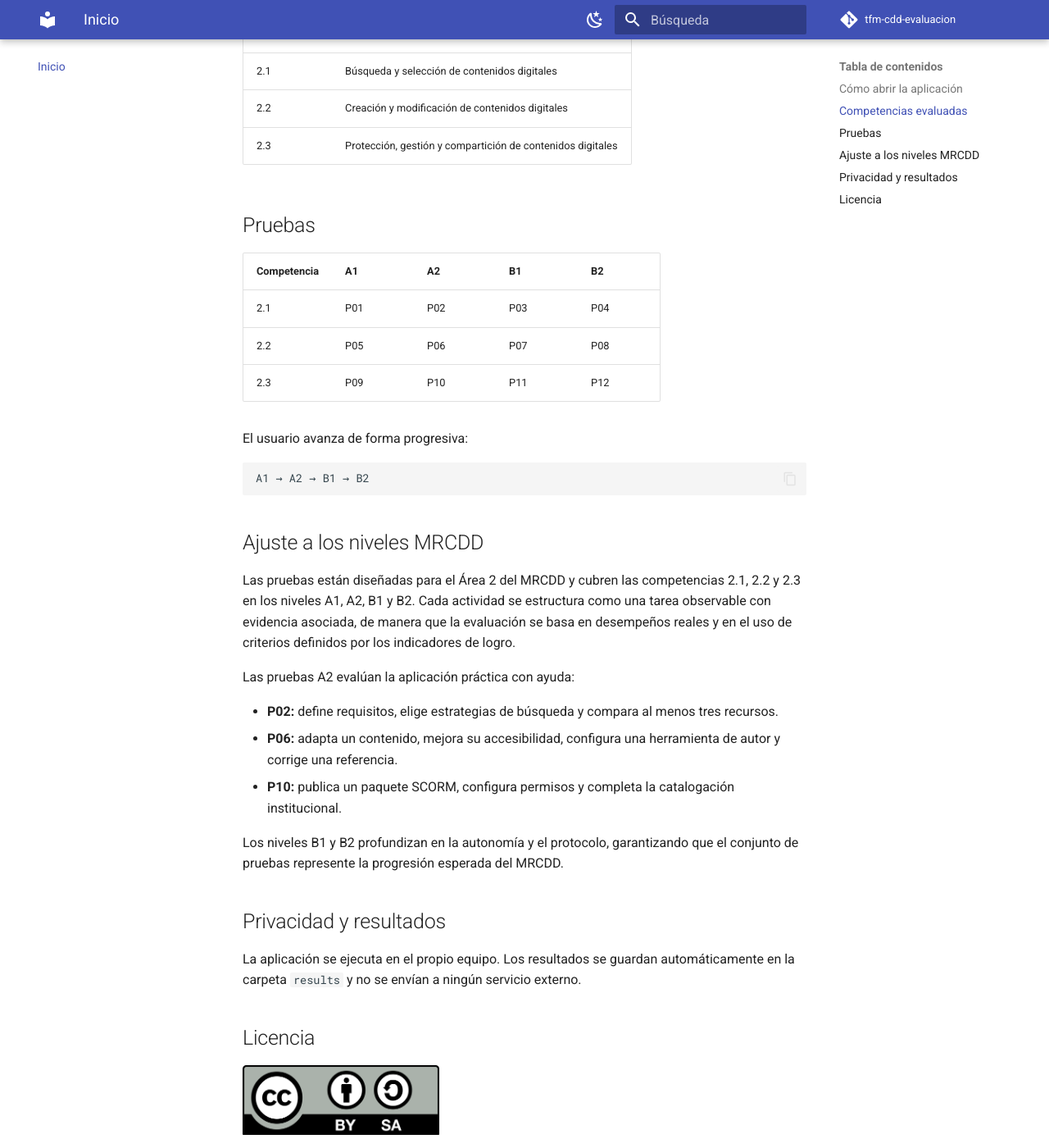
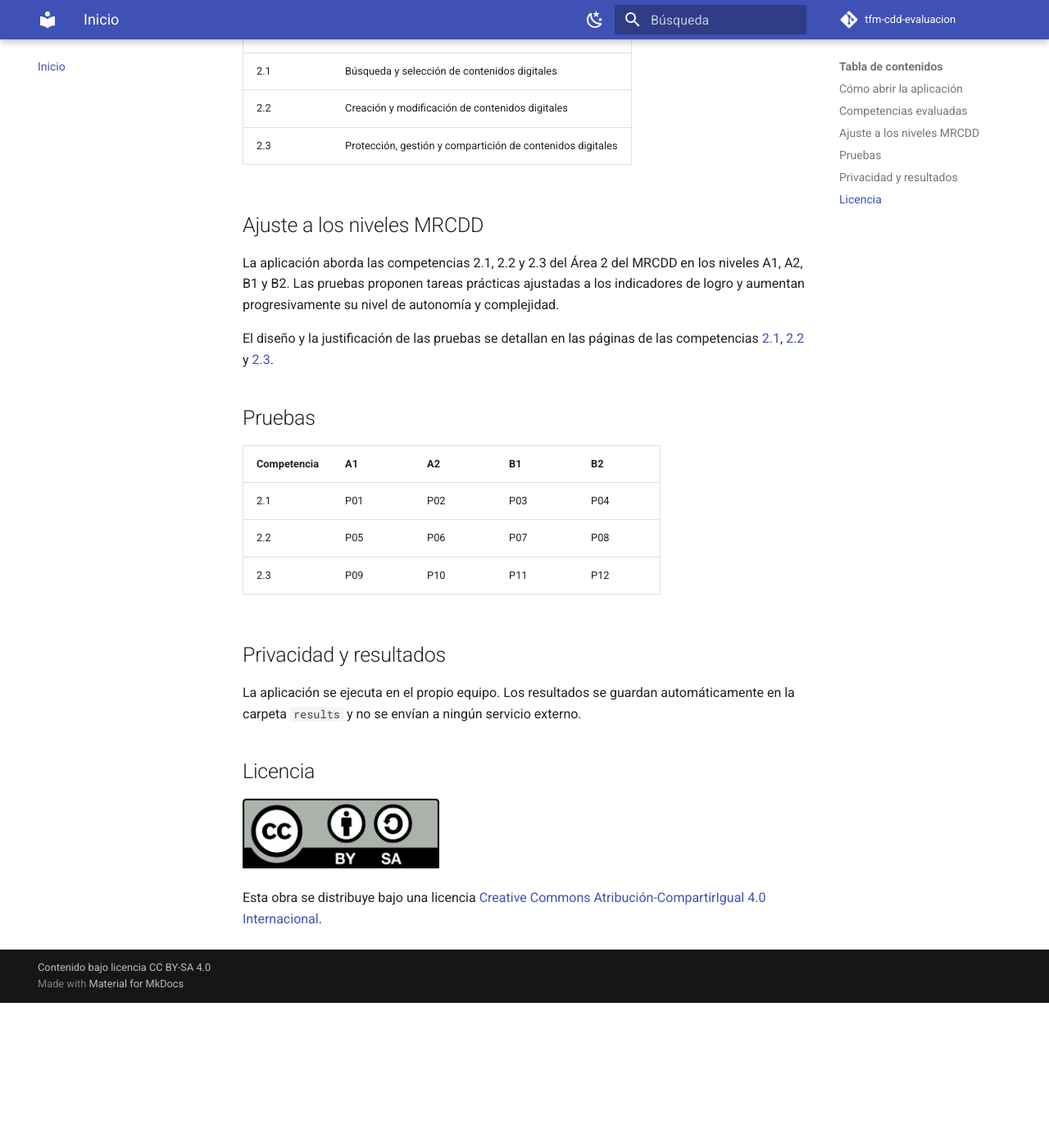
Before and after one commit to gonvga/tfm-cdd-evaluacion, an MkDocs documentation site: the page built from docs/index.md, in a window 1280 px wide and 1400 px high, scrolled down 1139 px. Shown: the whole window at 82% size. Built offline with MkDocs 1.6.1 and Material for MkDocs 9.7.7, drawn with Linux system fonts in a browser that asks for light colours; comment, search, counter and statistics services are not loaded; after the commit the page ends 2362 px from its top, so only the background shows below that.

Commit message:
Simplify front page

````diff
--- a/docs/index.md
+++ b/docs/index.md
@@ -38,6 +38,12 @@ Esta aplicación evalúa el Área 2 del Marco de Referencia de la Competencia Di
 | 2.2 | Creación y modificación de contenidos digitales |
 | 2.3 | Protección, gestión y compartición de contenidos digitales |
 
+## Ajuste a los niveles MRCDD
+
+La aplicación aborda las competencias 2.1, 2.2 y 2.3 del Área 2 del MRCDD en los niveles A1, A2, B1 y B2. Las pruebas proponen tareas prácticas ajustadas a los indicadores de logro y aumentan progresivamente su nivel de autonomía y complejidad.
+
+El diseño y la justificación de las pruebas se detallan en las páginas de las competencias [2.1](competencia-21.md), [2.2](competencia-22.md) y [2.3](competencia-23.md).
+
 ## Pruebas
 
 | Competencia | A1 | A2 | B1 | B2 |
@@ -45,24 +51,6 @@ Esta aplicación evalúa el Área 2 del Marco de Referencia de la Competencia Di
 | 2.1 | P01 | P02 | P03 | P04 |
 | 2.2 | P05 | P06 | P07 | P08 |
 | 2.3 | P09 | P10 | P11 | P12 |
-
-El usuario avanza de forma progresiva:
-
-```
-A1 → A2 → B1 → B2
-```
-
-## Ajuste a los niveles MRCDD
-
-Las pruebas están diseñadas para el Área 2 del MRCDD y cubren las competencias 2.1, 2.2 y 2.3 en los niveles A1, A2, B1 y B2. Cada actividad se estructura como una tarea observable con evidencia asociada, de manera que la evaluación se basa en desempeños reales y en el uso de criterios definidos por los indicadores de logro.
-
-Las pruebas A2 evalúan la aplicación práctica con ayuda:
-
-- **P02:** define requisitos, elige estrategias de búsqueda y compara al menos tres recursos.
-- **P06:** adapta un contenido, mejora su accesibilidad, configura una herramienta de autor y corrige una referencia.
-- **P10:** publica un paquete SCORM, configura permisos y completa la catalogación institucional.
-
-Los niveles B1 y B2 profundizan en la autonomía y el protocolo, garantizando que el conjunto de pruebas represente la progresión esperada del MRCDD.
 
 ## Privacidad y resultados
 
````
